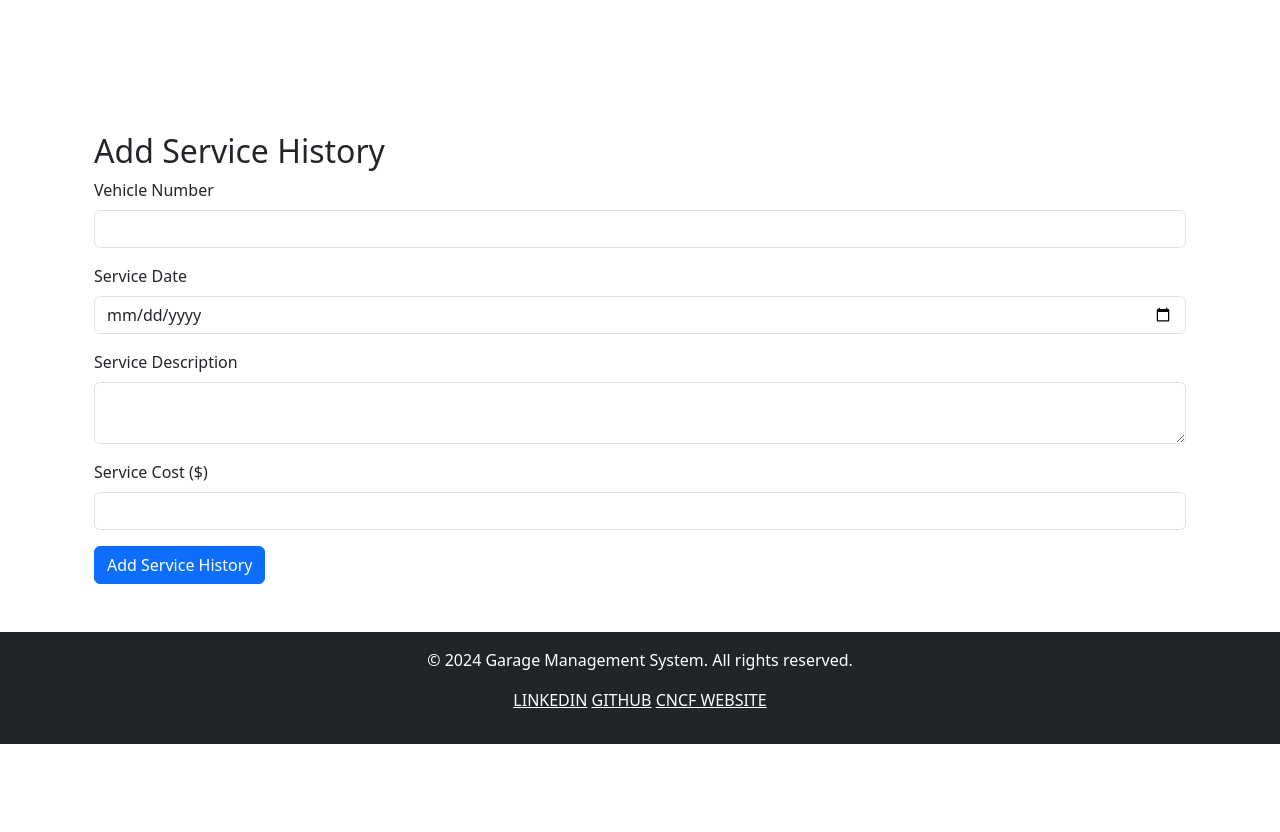
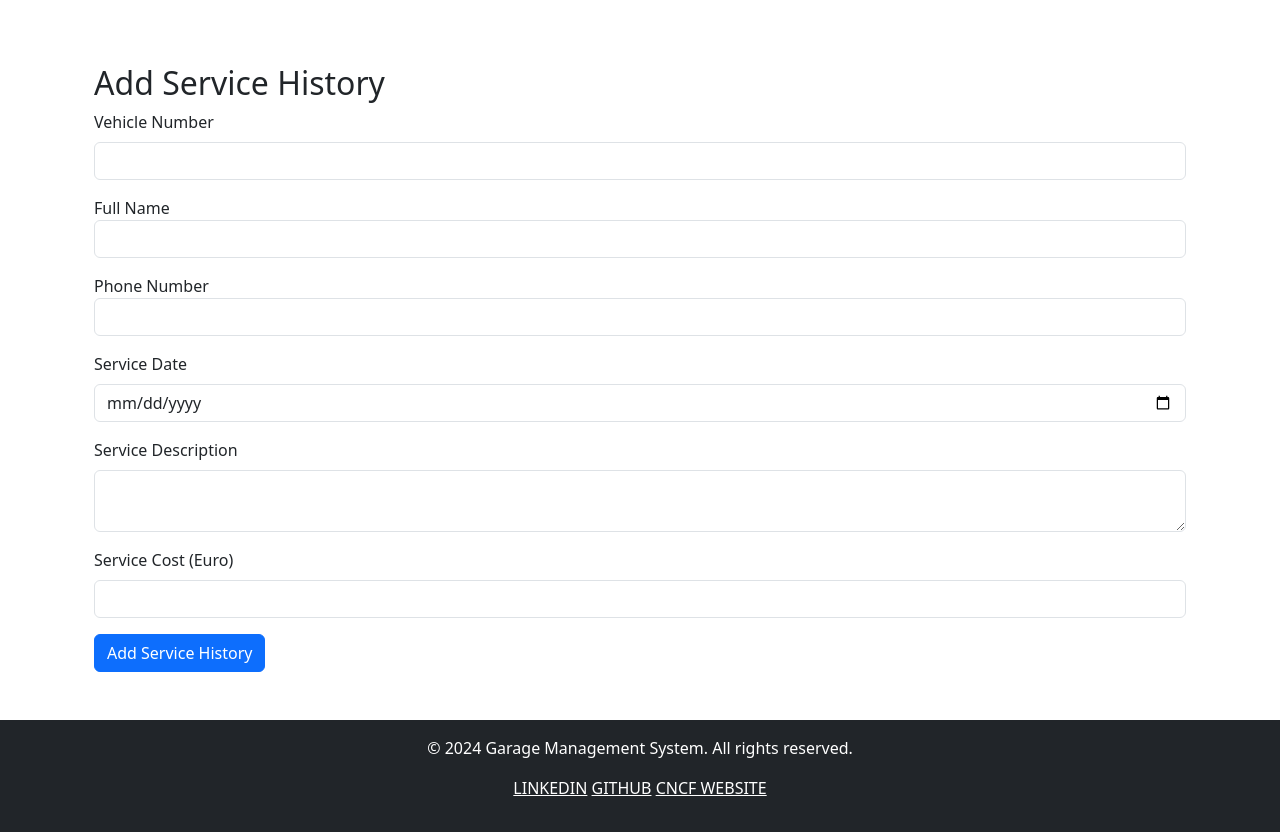
Before and after one commit to rhegisan/vehicle-management-app, a Flask app: page /add_service_history in a window 1280 px wide. Shown: the part 56-888 px from the top of the page. Before the commit the page ends 800 px from the top, so only its background shows below. Run offline with Flask 2, Linux system fonts and the light colour scheme; the visitor is signed in with stand-in values (Sample User, id 1); parts of the project's set-up code (start-up, migrations or seed data) failed here and were passed over.

Commit message:
added names and numbers in service history

```diff
--- a/application.py
+++ b/application.py
@@ -188,12 +188,10 @@ def create_application():
             client.create_table(
                 TableName='vehicle_service_history',
                 KeySchema=[
-                    {'AttributeName': 'vehicle_number', 'KeyType': 'HASH'},  # Partition key
-                    {'AttributeName': 'service_date', 'KeyType': 'RANGE'}  # Sort key (service_date)
+                    {'AttributeName': 'vehicle_number', 'KeyType': 'HASH'}# Partition key
                 ],
                 AttributeDefinitions=[
-                    {'AttributeName': 'vehicle_number', 'AttributeType': 'S'},
-                    {'AttributeName': 'service_date', 'AttributeType': 'S'}
+                    {'AttributeName': 'vehicle_number', 'AttributeType': 'S'}
                 ],
                 ProvisionedThroughput={
                     'ReadCapacityUnits': 5,
@@ -1103,17 +1101,34 @@ def create_application():
     @application.route('/add_service_history', methods=['GET', 'POST'])
     @login_required
     def add_service_history():
+        error_messages = {}
         if request.method == 'POST':
             # Getting the form data
             vehicle_number = request.form['vehicle_number']
+            full_name = request.form['full_name']
+            phone_number = request.form['phone_number']
             service_date = request.form['service_date']
             service_description = request.form['service_description']
             service_cost = Decimal(request.form['service_cost'])  # Used Decimal for cost precision
+
+            # Validate full name
+            if not FieldValidator.validate_full_name(full_name):
+                error_messages['full_name'] = 'Invalid full name. Name should only contain letters and spaces, and each part should start with a capital letter e.g., John Doe.'
+
+            # Validate phone number
+            if not FieldValidator.validate_phone_number(phone_number, country_code='IE'):
+                error_messages['phone_number'] = 'Invalid phone number format. Example: +353123456789 or 0123456789.'
+
+            if error_messages:
+                return render_template('add_service_history.html', error_messages=error_messages)
+
 
             # Adding service history to the vehicle_service_history table
             vehicle_service_history.put_item(
                 Item={
                     'vehicle_number': vehicle_number,
+                    'full_name': full_name,
+                    'phone_number': phone_number,
                     'service_date': service_date,
                     'service_description': service_description,
                     'service_cost': service_cost,  # Storing as string or Decimal in DynamoDB
@@ -1123,7 +1138,7 @@ def create_application():
             flash('Service history added successfully!', 'success')
             return redirect(url_for('view_service_history', vehicle_number=vehicle_number))  # Redirect back to the view history page
 
-        return render_template('add_service_history.html')
+        return render_template('add_service_history.html', error_messages=error_messages)
 
 
     @application.route('/view_service_history/<vehicle_number>')
@@ -1149,11 +1164,11 @@ def create_application():
     @application.route('/edit_service_history/<vehicle_number>/<service_date>', methods=['GET', 'POST'])
     @login_required
     def edit_service_history(vehicle_number, service_date):
+        error_messages = {}
         # Fetch the service history based on vehicle_number and service_date
         response = vehicle_service_history.get_item(
             Key={
-                'vehicle_number': vehicle_number,
-                'service_date': service_date
+                'vehicle_number': vehicle_number
             }
         )
 
@@ -1165,18 +1180,32 @@ def create_application():
 
         if request.method == 'POST':
             # Get the updated form data
+            updated_full_name = request.form['full_name']
+            updated_phone_number = request.form['phone_number']
             updated_service_date = request.form['service_date']
             updated_service_description = request.form['service_description']
             updated_service_cost = Decimal(request.form['service_cost'])  # Use Decimal for precision
 
+            # Validate full name
+            if not FieldValidator.validate_full_name(updated_full_name):
+                error_messages['full_name'] = 'Invalid full name. Name should only contain letters and spaces, and each part should start with a capital letter e.g., John Doe.'
+
+            # Validate phone number
+            if not FieldValidator.validate_phone_number(updated_phone_number, country_code='IE'):
+                error_messages['phone_number'] = 'Invalid phone number format. Example: +353123456789 or 0123456789.'
+
+            if error_messages:
+                return render_template('edit_service_history.html', error_messages=error_messages, service=service, vehicle_number=vehicle_number)
+
             # Update the service history item in DynamoDB
             vehicle_service_history.update_item(
                 Key={
-                    'vehicle_number': vehicle_number,
-                    'service_date': service_date
+                    'vehicle_number': vehicle_number
                 },
-                UpdateExpression="SET service_date = :sd, service_description = :sd_desc, service_cost = :sd_cost",
+                UpdateExpression="SET full_name = :fn, phone_number = :pn, service_date = :sd, service_description = :sd_desc, service_cost = :sd_cost",
                 ExpressionAttributeValues={
+                    ':fn': updated_full_name,
+                    ':pn': updated_phone_number,
                     ':sd': updated_service_date,
                     ':sd_desc': updated_service_description,
                     ':sd_cost': updated_service_cost
@@ -1187,7 +1216,7 @@ def create_application():
             flash('Service history updated successfully!', 'success')
             return redirect(url_for('view_service_history', vehicle_number=vehicle_number))
 
-        return render_template('edit_service_history.html', service=service, vehicle_number=vehicle_number)
+        return render_template('edit_service_history.html', service=service, vehicle_number=vehicle_number, error_messages=error_messages)
 
 
     @application.route('/delete_service_history/<vehicle_number>/<service_date>', methods=['POST'])
@@ -1196,8 +1225,7 @@ def create_application():
         # Delete the service history item from DynamoDB
         vehicle_service_history.delete_item(
             Key={
-                'vehicle_number': vehicle_number,
-                'service_date': service_date
+                'vehicle_number': vehicle_number
             }
         )
         logger.info(f"Service history deleted successfully for vehicle - {vehicle_number}")
@@ -1213,6 +1241,7 @@ def create_application():
         license_plate_number = request.args.get('license_plate_number', '')
         maintenance_date = request.args.get('maintenance_date', '')
         vehicle_number = request.args.get('vehicle_number', '')
+
 
         # Initialize the filter expression list and expression values
         filter_expression = []
--- a/templates/add_service_history.html
+++ b/templates/add_service_history.html
@@ -9,6 +9,16 @@
             <input type="text" class="form-control" id="vehicle_number" name="vehicle_number" required>
         </div>
         <div class="mb-3">
+            <label for="full_name" class="full_name-label">Full Name</label>
+            <input type="text" class="form-control" id="full_name" name="full_name" required>
+            <small class="form-text text-danger">{{ error_messages.get('full_name', '') }}</small>
+        </div>
+        <div class="mb-3">
+            <label for="phone_number" class="phone_number-label">Phone Number</label>
+            <input type="text" class="form-control" id="phone_number" name="phone_number" required>
+            <small class="form-text text-danger">{{ error_messages.get('phone_number', '') }}</small>
+        </div>
+        <div class="mb-3">
             <label for="service_date" class="form-label">Service Date</label>
             <input type="date" class="form-control" id="service_date" name="service_date" required>
         </div>
@@ -17,7 +27,7 @@
             <textarea class="form-control" id="service_description" name="service_description" required></textarea>
         </div>
         <div class="mb-3">
-            <label for="service_cost" class="form-label">Service Cost ($)</label>
+            <label for="service_cost" class="form-label">Service Cost (Euro)</label>
             <input type="number" step="0.01" class="form-control" id="service_cost" name="service_cost" required>
         </div>
         <button type="submit" class="btn btn-primary">Add Service History</button>
--- a/templates/view_service_history.html
+++ b/templates/view_service_history.html
@@ -9,6 +9,8 @@
       <table class="table table-striped">
         <thead>
           <tr>
+            <th scope="col">Full Name</th>
+            <th scope="col">Phone Number</th>
             <th scope="col">Service Date</th>
             <th scope="col">Service Description</th>
             <th scope="col">Cost ($)</th>
@@ -18,6 +20,8 @@
         <tbody>
           {% for service in service_history %}
             <tr>
+              <td>{{ service.full_name }}</td>
+              <td>{{ service.phone_number }}</td>
               <td>{{ service.service_date }}</td>
               <td>{{ service.service_description }}</td>
               <td>{{ service.service_cost }}</td>
```
Also changed, not shown: templates/edit_service_history.html (+10 -0 lines).
